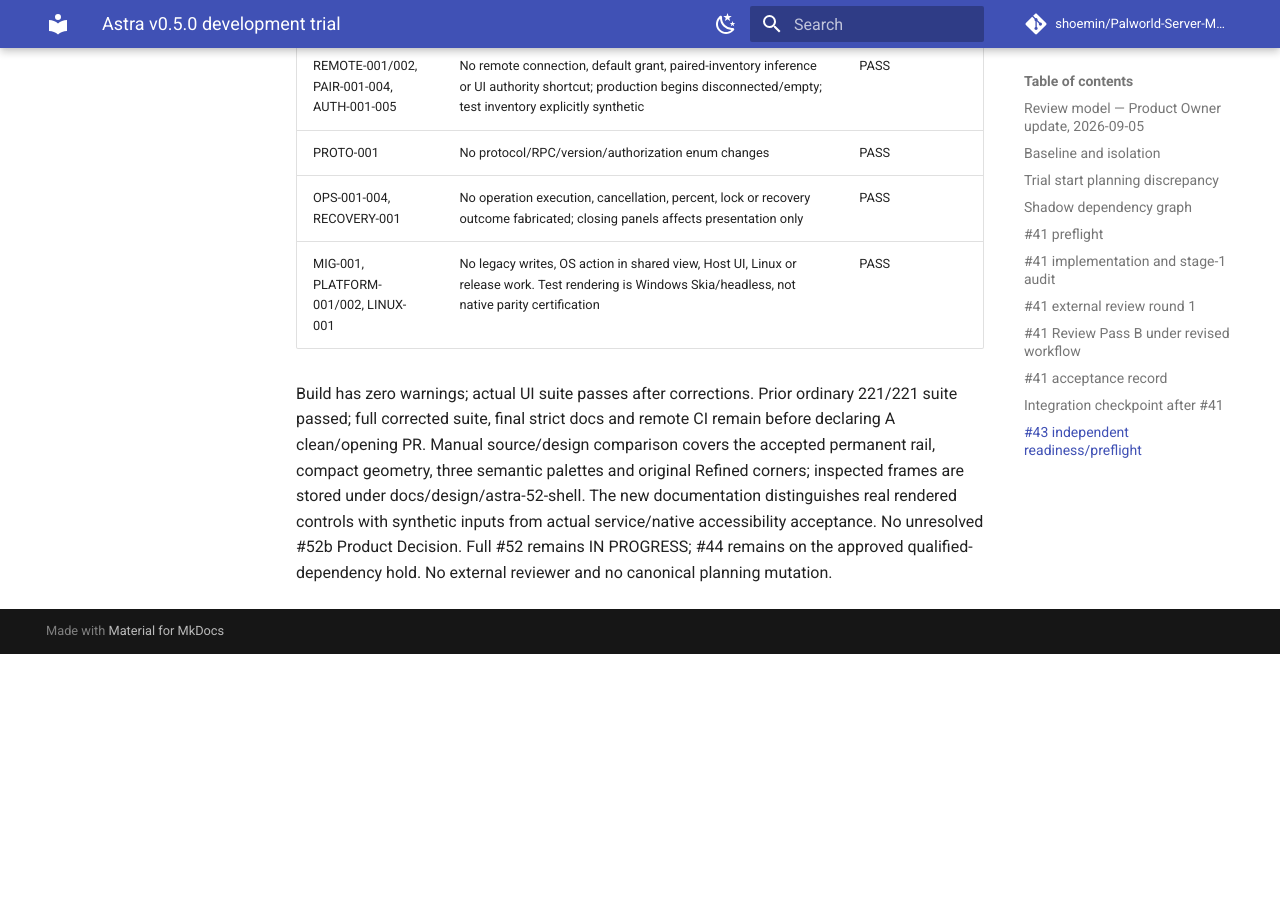
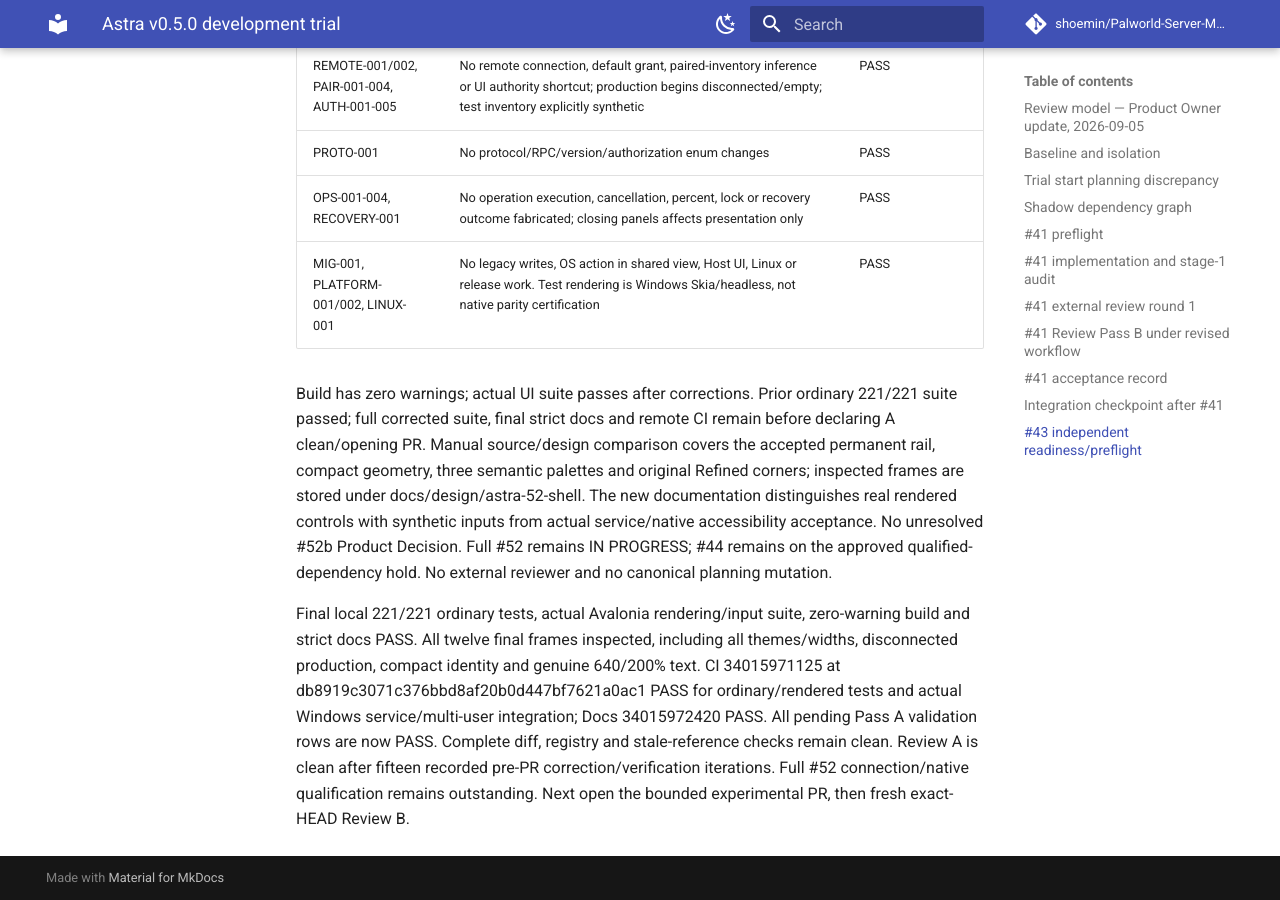
Before and after one commit to shoemin/Palworld-Server-Manager, an MkDocs documentation site: the page built from docs/experiments/astra-v0.5.0-trial.md, in a window 1280 px wide and 900 px high, scrolled down 117414 px. Built offline with MkDocs 1.6.1 and Material for MkDocs 9.7.7, drawn with Linux system fonts in a browser that asks for light colours; comment, search, counter and statistics services are not loaded; before the commit the page ends 118068 px from its top, so only the background shows below that.

Commit message:
docs: record clean shell Review A and validation

```diff
--- a/docs/experiments/astra-v0.5.0-trial.md
+++ b/docs/experiments/astra-v0.5.0-trial.md
@@ -1257,3 +1257,5 @@ The final A sweep read every source/template/test/project/solution/build-script/
 | MIG-001, PLATFORM-001/002, LINUX-001 | No legacy writes, OS action in shared view, Host UI, Linux or release work. Test rendering is Windows Skia/headless, not native parity certification | PASS |
 
 Build has zero warnings; actual UI suite passes after corrections. Prior ordinary 221/221 suite passed; full corrected suite, final strict docs and remote CI remain before declaring A clean/opening PR. Manual source/design comparison covers the accepted permanent rail, compact geometry, three semantic palettes and original Refined corners; inspected frames are stored under docs/design/astra-52-shell. The new documentation distinguishes real rendered controls with synthetic inputs from actual service/native accessibility acceptance. No unresolved #52b Product Decision. Full #52 remains IN PROGRESS; #44 remains on the approved qualified-dependency hold. No external reviewer and no canonical planning mutation.
+
+Final local 221/221 ordinary tests, actual Avalonia rendering/input suite, zero-warning build and strict docs PASS. All twelve final frames inspected, including all themes/widths, disconnected production, compact identity and genuine 640/200% text. CI 34015971125 at db8919c3071c376bbd8af20b0d447bf7621a0ac1 PASS for ordinary/rendered tests and actual Windows service/multi-user integration; Docs 34015972420 PASS. All pending Pass A validation rows are now PASS. Complete diff, registry and stale-reference checks remain clean. Review A is clean after fifteen recorded pre-PR correction/verification iterations. Full #52 connection/native qualification remains outstanding. Next open the bounded experimental PR, then fresh exact-HEAD Review B.
```
